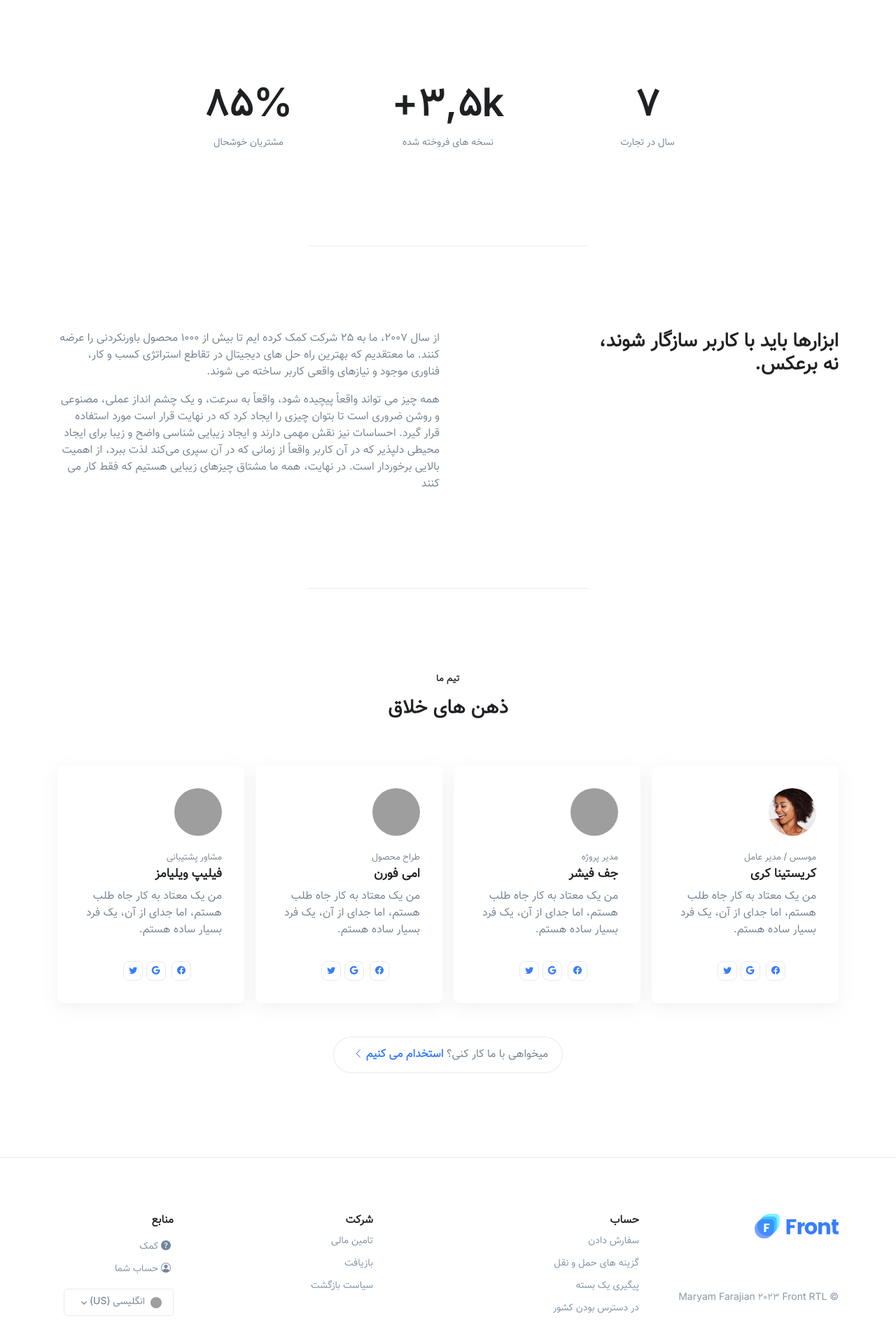
After one commit to aminattaei/CharkhoneWebShop-DjangoApplication, a Django app: page /about/ in a window 1280 px wide. The commit adds this page. Shown: the part 1011-2931 px from the top of the page at 70% size. Run offline with Django 4.2, Linux system fonts and the light colour scheme; some libraries are stand-ins or nearby versions; grey boxes are pictures that could not be loaded.

Commit message:
Added about and contact pages to project and re-writed README.md file

```diff
--- /dev/null
+++ b/core/templates/website/about.html
@@ -0,0 +1,292 @@
+{% extends 'website/base.html' %}
+{% load static %}
+
+
+{% block title %} About us {% endblock title %}
+
+
+{% block content %}
+
+    <!-- Gallery -->
+    <div class="container content-space-t-3 content-space-t-lg-5">
+      <div class="w-lg-75 text-center mx-lg-auto">
+        <!-- Heading -->
+        <div class="mb-5 mb-md-10">
+          <h1 class="display-4">درباره ما</h1>
+          <p class="lead">Front یک شرکت وب است که وب سایت می سازد. کسب‌وکارها در هر اندازه‌ای - از استارت‌آپ‌های جدید گرفته تا شرکت‌های عمومی - از موضوع ما برای ایجاد و مدیریت آنلاین کسب‌وکارشان استفاده می‌کنند.</p>
+        </div>
+        <!-- End Heading -->
+      </div>
+
+      <div class="row gx-3">
+        <div class="col mb-3">
+          <div class="bg-img-start" style="background-image: url({% static 'img/480x320/img17.jpg' %}); height: 15rem;"></div>
+        </div>
+        <!-- End Col -->
+
+        <div class="col-3 d-none d-md-block mb-3">
+          <div class="bg-img-start" style="background-image: url({% static 'img/480x320/img6.jpg' %}); height: 15rem;"></div>
+        </div>
+        <!-- End Col -->
+
+        <div class="col mb-3">
+          <div class="bg-img-start" style="background-image: url({% static 'img/480x320/img14.jpg' %}); height: 15rem;"></div>
+        </div>
+        <!-- End Col -->
+
+        <div class="w-100"></div>
+
+        <div class="col mb-3 mb-md-0">
+          <div class="bg-img-start" style="background-image: url({% static 'img/480x320/img25.jpg' %}); height: 15rem;"></div>
+        </div>
+        <!-- End Col -->
+
+        <div class="col-4 d-none d-md-block mb-3 mb-md-0">
+          <div class="bg-img-start" style="background-image: url({% static 'img/480x320/img16.jpg' %}); height: 15rem;"></div>
+        </div>
+        <!-- End Col -->
+
+        <div class="col">
+          <div class="bg-img-start" style="background-image: url({% static 'img/480x320/img12.jpg' %}); height: 15rem;"></div>
+        </div>
+        <!-- End Col -->
+      </div>
+      <!-- End Row -->
+    </div>
+    <!-- End Gallery -->
+
+    <!-- Feature Stats -->
+    <div class="container content-space-2 content-space-lg-3">
+      <div class="row justify-content-lg-center">
+        <div class="col-sm-4 col-lg-3 mb-7 mb-sm-0">
+          <div class="text-center">
+            <h2 class="display-4">7</h2>
+            <p class="small">سال در تجارت</p>
+          </div>
+        </div>
+        <!-- End Col -->
+
+        <div class="col-sm-4 col-lg-3 mb-7 mb-sm-0">
+          <div class="text-center">
+            <h2 class="display-4">3,5k+</h2>
+            <p class="small">نسخه های فروخته شده</p>
+          </div>
+        </div>
+        <!-- End Col -->
+
+        <div class="col-sm-4 col-lg-3">
+          <div class="text-center">
+            <h2 class="display-4">85%</h2>
+            <p class="small">مشتریان خوشحال</p>
+          </div>
+        </div>
+        <!-- End Col -->
+      </div>
+      <!-- End Row -->
+    </div>
+    <!-- End Feature Stats -->
+
+    <div class="border-top mx-auto" style="max-width: 25rem;"></div>
+
+    <!-- Info -->
+    <div class="container content-space-2 content-space-lg-3">
+      <div class="row justify-content-lg-between">
+        <div class="col-lg-4 mb-5 mb-lg-0">
+          <h2>ابزارها باید با کاربر سازگار شوند، نه برعکس.</h2>
+        </div>
+        <!-- End Col -->
+
+        <div class="col-lg-6">
+          <p>از سال 2007، ما به 25 شرکت کمک کرده ایم تا بیش از 1000 محصول باورنکردنی را عرضه کنند. ما معتقدیم که بهترین راه حل های دیجیتال در تقاطع استراتژی کسب و کار، فناوری موجود و نیازهای واقعی کاربر ساخته می شوند.</p>
+          <p>همه چیز می تواند واقعاً پیچیده شود، واقعاً به سرعت، و یک چشم انداز عملی، مصنوعی و روشن ضروری است تا بتوان چیزی را ایجاد کرد که در نهایت قرار است مورد استفاده قرار گیرد. احساسات نیز نقش مهمی دارند و ایجاد زیبایی شناسی واضح و زیبا برای ایجاد محیطی دلپذیر که در آن کاربر واقعاً از زمانی که در آن سپری می‌کند لذت ببرد، از اهمیت بالایی برخوردار است. در نهایت، همه ما مشتاق چیزهای زیبایی هستیم که فقط کار می کنند</p>
+        </div>
+        <!-- End Col -->
+      </div>
+      <!-- End Row -->
+    </div>
+    <!-- End Info -->
+
+    <div class="border-top mx-auto" style="max-width: 25rem;"></div>
+
+    <!-- Team -->
+    <div class="container content-space-2 content-space-lg-3">
+      <!-- Heading -->
+      <div class="w-md-75 w-lg-50 text-center mx-md-auto mb-5 mb-md-9">
+        <span class="text-cap">تیم ما</span>
+        <h2>ذهن های خلاق</h2>
+      </div>
+      <!-- End Heading -->
+
+      <div class="row gx-3 mb-5">
+        <div class="col-sm-6 col-lg-3 mb-3">
+          <!-- Card -->
+          <div class="card card-transition h-100">
+            <div class="card-body">
+              <div class="avatar avatar-lg avatar-circle mb-4">
+                <img class="avatar-img" src="{% static 'img/160x160/img7.jpg' %}" alt="Image Description">
+              </div>
+
+              <span class="card-subtitle">موسس / مدیر عامل</span>
+              <h4 class="card-title">کریستینا کری</h4>
+              <p class="card-text">من یک معتاد به کار جاه طلب هستم، اما جدای از آن، یک فرد بسیار ساده هستم.</p>
+            </div>
+
+            <div class="card-footer pt-0">
+              <!-- Socials -->
+              <ul class="list-inline mb-0">
+                <li class="list-inline-item">
+                  <a class="btn btn-outline-primary btn-xs btn-icon rounded" href="#">
+                    <i class="bi-facebook"></i>
+                  </a>
+                </li>
+                <li class="list-inline-item">
+                  <a class="btn btn-outline-primary btn-xs btn-icon rounded" href="#">
+                    <i class="bi-google"></i>
+                  </a>
+                </li>
+                <li class="list-inline-item">
+                  <a class="btn btn-outline-primary btn-xs btn-icon rounded" href="#">
+                    <i class="bi-twitter"></i>
+                  </a>
+                </li>
+              </ul>
+              <!-- End Socials -->
+            </div>
+          </div>
+          <!-- End Card -->
+        </div>
+        <!-- End Col -->
+
+        <div class="col-sm-6 col-lg-3 mb-3">
+          <!-- Card -->
+          <div class="card card-transition h-100">
+            <div class="card-body">
+              <div class="avatar avatar-lg avatar-circle mb-4">
+                <img class="avatar-img" src="{% static 'img/160x160/img3.jpg' %}" alt="Image Description">
+              </div>
+
+              <span class="card-subtitle">مدیر پروژه</span>
+              <h4 class="card-title">جف فیشر</h4>
+              <p class="card-text">من یک معتاد به کار جاه طلب هستم، اما جدای از آن، یک فرد بسیار ساده هستم.</p>
+            </div>
+
+            <div class="card-footer pt-0">
+              <!-- Socials -->
+              <ul class="list-inline mb-0">
+                <li class="list-inline-item">
+                  <a class="btn btn-outline-primary btn-xs btn-icon rounded" href="#">
+                    <i class="bi-facebook"></i>
+                  </a>
+                </li>
+                <li class="list-inline-item">
+                  <a class="btn btn-outline-primary btn-xs btn-icon rounded" href="#">
+                    <i class="bi-google"></i>
+                  </a>
+                </li>
+                <li class="list-inline-item">
+                  <a class="btn btn-outline-primary btn-xs btn-icon rounded" href="#">
+                    <i class="bi-twitter"></i>
+                  </a>
+                </li>
+              </ul>
+              <!-- End Socials -->
+            </div>
+          </div>
+          <!-- End Card -->
+        </div>
+        <!-- End Col -->
+
+        <div class="col-sm-6 col-lg-3 mb-3">
+          <!-- Card -->
+          <div class="card card-transition h-100">
+            <div class="card-body">
+              <div class="avatar avatar-lg avatar-circle mb-4">
+                <img class="avatar-img" src="{% static 'img/160x160/img10.jpg' %}" alt="Image Description">
+              </div>
+
+              <span class="card-subtitle">طراح محصول</span>
+              <h4 class="card-title">امی فورن</h4>
+              <p class="card-text">من یک معتاد به کار جاه طلب هستم، اما جدای از آن، یک فرد بسیار ساده هستم.</p>
+            </div>
+
+            <div class="card-footer pt-0">
+              <!-- Socials -->
+              <ul class="list-inline mb-0">
+                <li class="list-inline-item">
+                  <a class="btn btn-outline-primary btn-xs btn-icon rounded" href="#">
+                    <i class="bi-facebook"></i>
+                  </a>
+                </li>
+                <li class="list-inline-item">
+                  <a class="btn btn-outline-primary btn-xs btn-icon rounded" href="#">
+                    <i class="bi-google"></i>
+                  </a>
+                </li>
+                <li class="list-inline-item">
+                  <a class="btn btn-outline-primary btn-xs btn-icon rounded" href="#">
+                    <i class="bi-twitter"></i>
+                  </a>
+                </li>
+              </ul>
+              <!-- End Socials -->
+            </div>
+          </div>
+          <!-- End Card -->
+        </div>
+        <!-- End Col -->
+
+        <div class="col-sm-6 col-lg-3 mb-3">
+          <!-- Card -->
+          <div class="card card-transition h-100">
+            <div class="card-body">
+              <div class="avatar avatar-lg avatar-circle mb-4">
+                <img class="avatar-img" src="{% static 'img/160x160/img5.jpg' %}" alt="Image Description">
+              </div>
+
+              <span class="card-subtitle">مشاور پشتیبانی</span>
+              <h4 class="card-title">فیلیپ ویلیامز</h4>
+              <p class="card-text">من یک معتاد به کار جاه طلب هستم، اما جدای از آن، یک فرد بسیار ساده هستم.</p>
+            </div>
+
+            <div class="card-footer pt-0">
+              <!-- Socials -->
+              <ul class="list-inline mb-0">
+                <li class="list-inline-item">
+                  <a class="btn btn-outline-primary btn-xs btn-icon rounded" href="#">
+                    <i class="bi-facebook"></i>
+                  </a>
+                </li>
+                <li class="list-inline-item">
+                  <a class="btn btn-outline-primary btn-xs btn-icon rounded" href="#">
+                    <i class="bi-google"></i>
+                  </a>
+                </li>
+                <li class="list-inline-item">
+                  <a class="btn btn-outline-primary btn-xs btn-icon rounded" href="#">
+                    <i class="bi-twitter"></i>
+                  </a>
+                </li>
+              </ul>
+              <!-- End Socials -->
+            </div>
+          </div>
+          <!-- End Card -->
+        </div>
+        <!-- End Col -->
+      </div>
+      <!-- End Row -->
+
+      <!-- Card Info -->
+      <div class="text-center">
+        <div class="card card-info-link card-sm">
+          <div class="card-body">
+            میخواهی با ما کار کنی؟ <a class="card-link ms-2" href="./page-hire-us.html">استخدام می کنیم<span class="bi-chevron-left small me-1"></span></a>
+          </div>
+        </div>
+      </div>
+      <!-- End Card Info -->
+    </div>
+    <!-- End Team -->
+
+
+{% endblock content %}
--- a/core/templates/website/base.html
+++ b/core/templates/website/base.html
@@ -36,7 +36,7 @@
     <div class="container">
       <nav class="js-mega-menu navbar-nav-wrap">
         <!-- Default Logo -->
-        <a class="navbar-brand" href="/index.html" aria-label="Front">
+        <a class="navbar-brand" href="{% url 'website:home_page' %}" aria-label="Front">
           <img class="navbar-brand-logo" src="{% static 'svg/logos/logo.svg' %}" alt="Logo">
         </a>
         <!-- End Default Logo -->
@@ -57,7 +57,7 @@
         <div class="collapse navbar-collapse" id="navbarNavDropdown">
           <ul class="navbar-nav">
             <li class="nav-item">
-              <a class="nav-link active" href="/index.html">صفحه اصلی</a>
+              <a class="nav-link active" href="{% url 'website:home_page' %}">صفحه اصلی</a>
             </li>
 
             <!-- Dropdown -->
@@ -119,7 +119,7 @@
                     <div class="flex-grow-1 p-4">
                       <span class="h4 d-block text-primary">برنده تی شرت</span>
                       <p>یکی از تی شرت های برند Front ما را برنده شوید.</p>
-                      <a class="btn btn-sm btn-soft-primary btn-transition" href="/index.html">بیشتر بدانید <i
+                      <a class="btn btn-sm btn-soft-primary btn-transition" href="{% url 'website:home_page' %}">بیشتر بدانید <i
                           class="bi-chevron-left small"></i></a>
                     </div>
                   </div>
@@ -170,7 +170,7 @@
         <div class="col-lg-3 mb-5">
           <div class="d-flex align-items-start flex-column h-100">
             <!-- Logo -->
-            <a class="w-100 mb-3 mb-lg-auto" href="/index.html" aria-label="Front">
+            <a class="w-100 mb-3 mb-lg-auto" href="{% url 'website:home_page' %}" aria-label="Front">
               <img class="brand" src="{% static 'svg/logos/logo.svg' %}" alt="Logo">
             </a>
             <!-- End Logo -->
--- a/core/templates/website/index.html
+++ b/core/templates/website/index.html
@@ -2,9 +2,7 @@
 {% load static %}
 
 
-{% block title %}
-صفحه اصلی
-{% endblock title %}
+{% block title %} HomePage {% endblock title %}
 
 
 {% block content %}
--- a/core/website/urls.py
+++ b/core/website/urls.py
@@ -6,5 +6,7 @@ from . import views
 app_name="website"
 
 urlpatterns = [
-    path('',views.IndexTemplateView.as_view(),name="home_page")
+    path('',views.IndexTemplateView.as_view(),name="home_page"),
+    path('contact/',views.ContactTemplateView.as_view(),name="contact_page"),
+    path('about/',views.AboutTemplateView.as_view(),name="about_page"),
 ]
--- a/core/website/views.py
+++ b/core/website/views.py
@@ -6,3 +6,11 @@ from django.views import generic
 
 class IndexTemplateView(generic.TemplateView):
     template_name = "website/index.html"
+
+
+class ContactTemplateView(generic.TemplateView):
+    template_name = "website/contact.html"
+
+
+class AboutTemplateView(generic.TemplateView):
+    template_name = "website/about.html"
```
Also changed, not shown: core/templates/website/contact.html (added, +217 -0 lines), README.md.
